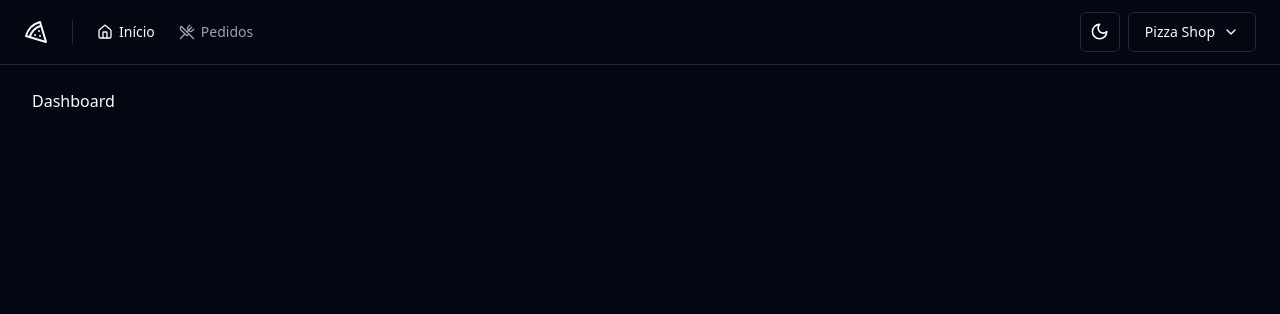
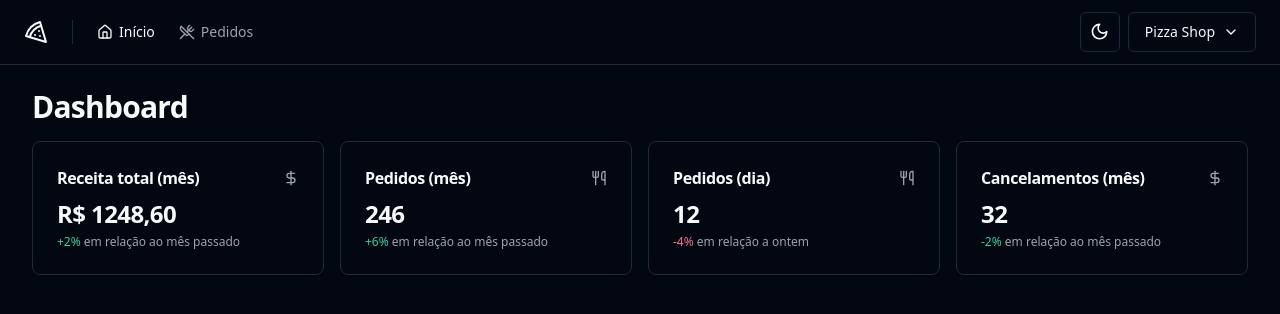
Before and after one commit to ViniciusMendesp/pizzashop-web, a React (Vite) app: page / in a window 1280 px wide. Shown: the top 314 px of the page. Built offline with nearby package versions, Linux system fonts and the light colour scheme.

Commit message:
feat: :sparkles: dashboard page + cards

```diff
--- /dev/null
+++ b/src/components/ui/card.tsx
@@ -0,0 +1,79 @@
+import * as React from 'react'
+
+import { cn } from '@/lib/utils'
+
+const Card = React.forwardRef<
+  HTMLDivElement,
+  React.HTMLAttributes<HTMLDivElement>
+>(({ className, ...props }, ref) => (
+  <div
+    ref={ref}
+    className={cn(
+      'rounded-lg border bg-card text-card-foreground shadow-sm',
+      className,
+    )}
+    {...props}
+  />
+))
+Card.displayName = 'Card'
+
+const CardHeader = React.forwardRef<
+  HTMLDivElement,
+  React.HTMLAttributes<HTMLDivElement>
+>(({ className, ...props }, ref) => (
+  <div
+    ref={ref}
+    className={cn('flex flex-col space-y-1.5 p-6', className)}
+    {...props}
+  />
+))
+CardHeader.displayName = 'CardHeader'
+
+const CardTitle = React.forwardRef<
+  HTMLParagraphElement,
+  React.HTMLAttributes<HTMLHeadingElement>
+>(({ className, ...props }, ref) => (
+  <h3
+    ref={ref}
+    className={cn(
+      'text-2xl font-semibold leading-none tracking-tight',
+      className,
+    )}
+    {...props}
+  />
+))
+CardTitle.displayName = 'CardTitle'
+
+const CardDescription = React.forwardRef<
+  HTMLParagraphElement,
+  React.HTMLAttributes<HTMLParagraphElement>
+>(({ className, ...props }, ref) => (
+  <p
+    ref={ref}
+    className={cn('text-sm text-muted-foreground', className)}
+    {...props}
+  />
+))
+CardDescription.displayName = 'CardDescription'
+
+const CardContent = React.forwardRef<
+  HTMLDivElement,
+  React.HTMLAttributes<HTMLDivElement>
+>(({ className, ...props }, ref) => (
+  <div ref={ref} className={cn('p-6 pt-0', className)} {...props} />
+))
+CardContent.displayName = 'CardContent'
+
+const CardFooter = React.forwardRef<
+  HTMLDivElement,
+  React.HTMLAttributes<HTMLDivElement>
+>(({ className, ...props }, ref) => (
+  <div
+    ref={ref}
+    className={cn('flex items-center p-6 pt-0', className)}
+    {...props}
+  />
+))
+CardFooter.displayName = 'CardFooter'
+
+export { Card, CardContent, CardDescription, CardFooter, CardHeader, CardTitle }
--- a/src/pages/app/dashboard.tsx
+++ /dev/null
@@ -1,10 +0,0 @@
-import { Helmet } from 'react-helmet-async'
-
-export function Dashboard() {
-  return (
-    <>
-      <Helmet title="Dashboard" />
-      <h1>Dashboard</h1>
-    </>
-  )
-}
--- /dev/null
+++ b/src/pages/app/dashboard/dashboard.tsx
@@ -0,0 +1,23 @@
+import { Helmet } from 'react-helmet-async'
+
+import { DayOrdersAmountCard } from './day-orders-amout-card'
+import { MonthCanceledOrdersAmountCard } from './month-canceled-orders-amout-card'
+import { MonthOrdersAmountCard } from './month-orders-amout-card'
+import { MonthRevenueCard } from './month-revenue-card'
+
+export function Dashboard() {
+  return (
+    <>
+      <Helmet title="Dashboard" />
+      <div className="flex flex-col gap-4">
+        <h1 className="text-3xl font-bold tracking-tight">Dashboard</h1>
+        <div className="grid grid-cols-4 gap-4">
+          <MonthRevenueCard />
+          <MonthOrdersAmountCard />
+          <DayOrdersAmountCard />
+          <MonthCanceledOrdersAmountCard />
+        </div>
+      </div>
+    </>
+  )
+}
--- /dev/null
+++ b/src/pages/app/dashboard/day-orders-amout-card.tsx
@@ -0,0 +1,21 @@
+import { Utensils } from 'lucide-react'
+
+import { Card, CardContent, CardHeader, CardTitle } from '@/components/ui/card'
+
+export function DayOrdersAmountCard() {
+  return (
+    <Card>
+      <CardHeader className="flex-row items-center justify-between space-y-0 pb-2">
+        <CardTitle className="text-base font-semibold">Pedidos (dia)</CardTitle>
+        <Utensils className="h-4 w-4 text-muted-foreground" />
+      </CardHeader>
+      <CardContent className="space-y-1">
+        <span className="text-2xl font-bold tracking-tight">12</span>
+        <p className="text-xs text-muted-foreground">
+          <span className="text-rose-500 dark:text-rose-400">-4%</span> em
+          relação a ontem
+        </p>
+      </CardContent>
+    </Card>
+  )
+}
--- /dev/null
+++ b/src/pages/app/dashboard/month-canceled-orders-amout-card.tsx
@@ -0,0 +1,23 @@
+import { DollarSign } from 'lucide-react'
+
+import { Card, CardContent, CardHeader, CardTitle } from '@/components/ui/card'
+
+export function MonthCanceledOrdersAmountCard() {
+  return (
+    <Card>
+      <CardHeader className="flex-row items-center justify-between space-y-0 pb-2">
+        <CardTitle className="text-base font-semibold">
+          Cancelamentos (mês)
+        </CardTitle>
+        <DollarSign className="h-4 w-4 text-muted-foreground" />
+      </CardHeader>
+      <CardContent className="space-y-1">
+        <span className="text-2xl font-bold tracking-tight">32</span>
+        <p className="text-xs text-muted-foreground">
+          <span className="text-emerald-500 dark:text-emerald-400">-2%</span> em
+          relação ao mês passado
+        </p>
+      </CardContent>
+    </Card>
+  )
+}
--- /dev/null
+++ b/src/pages/app/dashboard/month-orders-amout-card.tsx
@@ -0,0 +1,21 @@
+import { Utensils } from 'lucide-react'
+
+import { Card, CardContent, CardHeader, CardTitle } from '@/components/ui/card'
+
+export function MonthOrdersAmountCard() {
+  return (
+    <Card>
+      <CardHeader className="flex-row items-center justify-between space-y-0 pb-2">
+        <CardTitle className="text-base font-semibold">Pedidos (mês)</CardTitle>
+        <Utensils className="h-4 w-4 text-muted-foreground" />
+      </CardHeader>
+      <CardContent className="space-y-1">
+        <span className="text-2xl font-bold tracking-tight">246</span>
+        <p className="text-xs text-muted-foreground">
+          <span className="text-emerald-500 dark:text-emerald-400">+6%</span> em
+          relação ao mês passado
+        </p>
+      </CardContent>
+    </Card>
+  )
+}
--- /dev/null
+++ b/src/pages/app/dashboard/month-revenue-card.tsx
@@ -0,0 +1,23 @@
+import { DollarSign } from 'lucide-react'
+
+import { Card, CardContent, CardHeader, CardTitle } from '@/components/ui/card'
+
+export function MonthRevenueCard() {
+  return (
+    <Card>
+      <CardHeader className="flex-row items-center justify-between space-y-0 pb-2">
+        <CardTitle className="text-base font-semibold">
+          Receita total (mês)
+        </CardTitle>
+        <DollarSign className="h-4 w-4 text-muted-foreground" />
+      </CardHeader>
+      <CardContent className="space-y-1">
+        <span className="text-2xl font-bold tracking-tight">R$ 1248,60</span>
+        <p className="text-xs text-muted-foreground">
+          <span className="text-emerald-500 dark:text-emerald-400">+2%</span> em
+          relação ao mês passado
+        </p>
+      </CardContent>
+    </Card>
+  )
+}
--- a/src/routes.tsx
+++ b/src/routes.tsx
@@ -2,7 +2,7 @@
 
 import { AppLayout } from './pages/_layouts/app'
 import { AuthLayout } from './pages/_layouts/auth'
-import { Dashboard } from './pages/app/dashboard'
+import { Dashboard } from './pages/app/dashboard/dashboard'
 import { Orders } from './pages/app/orders.tsx/orders'
 import { SignIn } from './pages/auth/sign-in'
 import { SignUp } from './pages/auth/sign-up'
```
